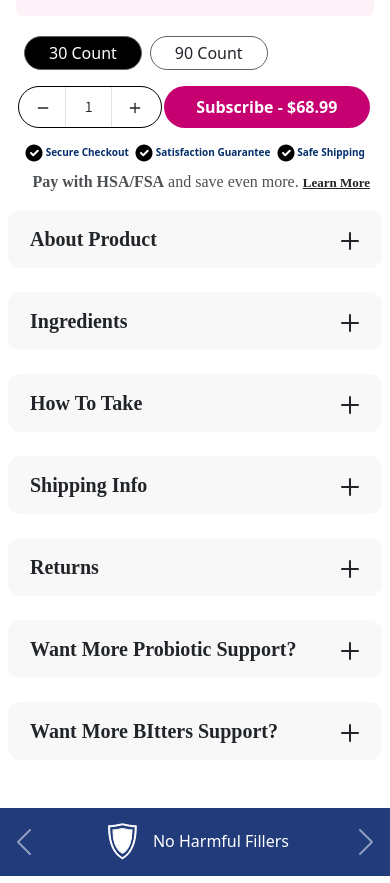
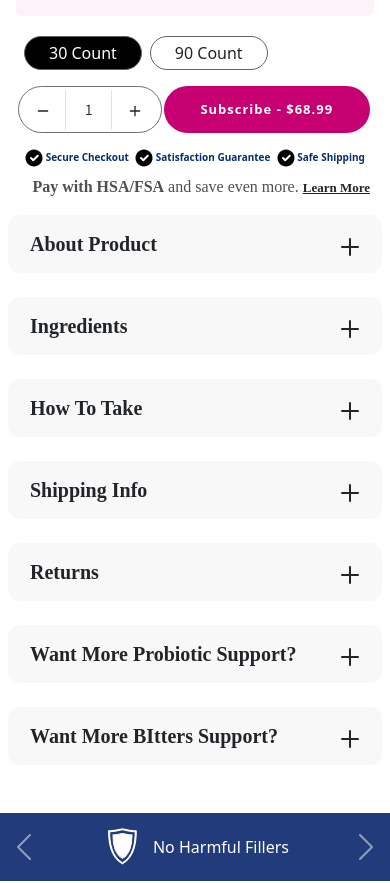
Before and after one commit to ali-usman-shopx/bootstrap-task, a website: page index.html in a window 390 px wide. Shown: the part 1314-2197 px from the top of the page. Drawn offline with nearby package versions, Linux system fonts and the light colour scheme; a web font is replaced by a local one.

Commit message:
Chore(Purchase Section): Fine-tuned Subscribe button font and padding sizing.

```diff
--- a/index.html
+++ b/index.html
@@ -1746,8 +1746,8 @@
                     </div>
                 </div>
                 <div class="row d-flex flex-row gx-1 gy-0">
-                    <div class="col-md-3 col-5 mx-0">
-                        <div class="input-group rounded-pill" style="border: 1px solid black;">
+                    <div class="col-md-3 col-5 mx-0 d-flex">
+                        <div class="input-group rounded-pill" style="border: 1px solid rgb(113, 113, 113);">
                             <div class="col-4 align-self-center text-center fw-normal py-2 cursor-pointer" onclick="adjustAmount(-1)">
                                 <svg xmlns="http://w3.org" viewBox="0 0 24 24" width="16" height="16" fill="none" stroke="currentColor" stroke-width="2" stroke-linecap="round">
                                     <line x1="5" y1="12" x2="19" y2="12" />
@@ -1764,9 +1764,17 @@
                             </div>
                         </div>
                     </div>
-                    <div class="col-md-9 col-7 mx-0 rounded-pill accent-bg-color text-center align-content-center font-muli fw-bold fs-md-5 fs-6 cursor-pointer expand-on-hover">
+                    <div class="col-md-9 col-7 d-md-block d-none mx-0 rounded-pill accent-bg-color text-center align-content-center font-muli fw-bold fs-6 cursor-pointer expand-on-hover">
                         <span id="checkout-btn-purchase-type">Subscribe</span> - <span id="checkout-btn-price-tag">$68.99</span>
                     </div>
+                    <!-- Mobile Variant -->
+                    <div
+                        class="col-7 d-md-none mx-0 rounded-pill accent-bg-color text-center align-content-center font-muli fw-bold cursor-pointer expand-on-hover"
+                        style="font-size: 13px; letter-spacing: 1px; padding: 14px 0px;"
+                    >
+                        <span id="checkout-btn-purchase-type">Subscribe</span> - <span id="checkout-btn-price-tag">$68.99</span>
+                    </div>
+                    <!-- End Mobile Variant -->
                 </div>
                 <div class="d-md-flex d-none flex-row-reverse font-muli fw-bold" style="color: #042F6B;">
                     <div>
```
